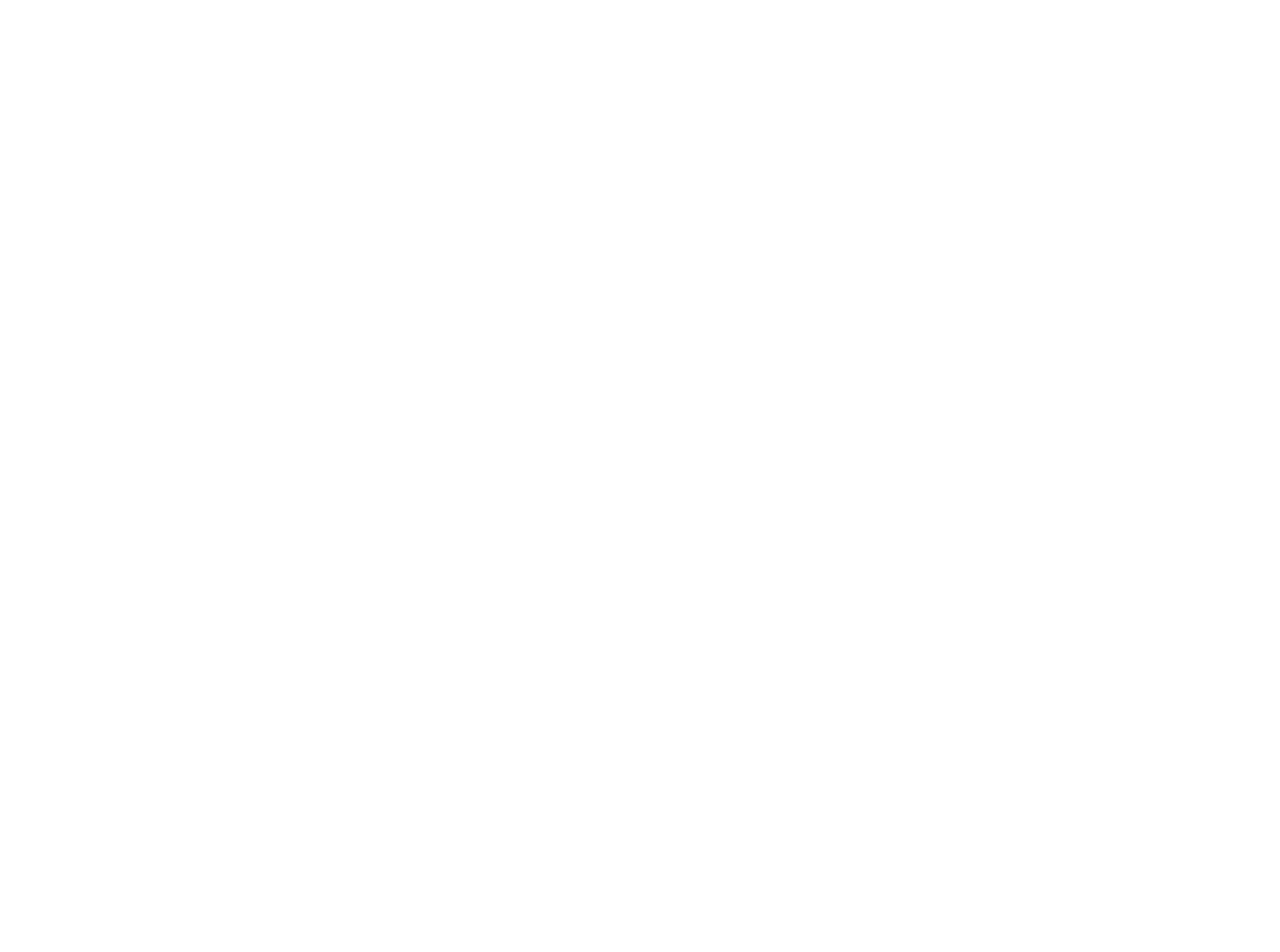
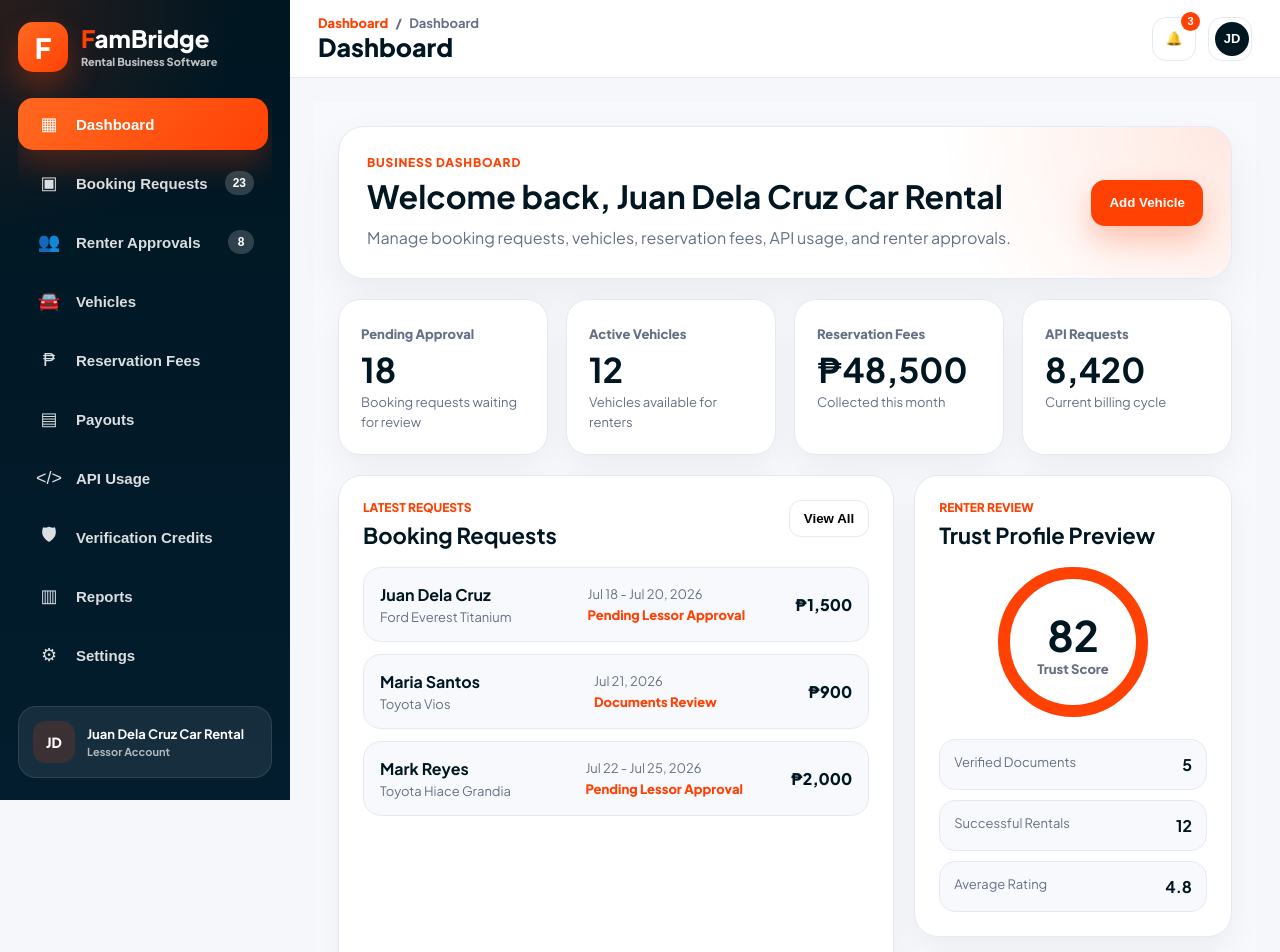
Before and after one commit to cgcgldemo2-cmyk/Fambrdige_Renters, an Angular app: page /dashboard in a window 1280 px wide. Before the commit this address led to /. Shown: the top 952 px of the page. Before the commit the page ends 800 px from the top, so only its background shows below. Built offline with nearby package versions, Linux system fonts and the light colour scheme.

Commit message:
done creating lessor dashboard. done integrating sidebar.

```diff
--- a/src/app/app.routes.ts
+++ b/src/app/app.routes.ts
@@ -2,15 +2,24 @@
 
 export const routes: Routes = [
   {
-    path: '',
+    path: 'login',
     loadComponent: () =>
       import('./pages/lessor-login/lessor-login.component')
         .then(m => m.LessorLoginComponent)
   },
   {
-    path: 'lessor-login',
+    path: 'dashboard',
     loadComponent: () =>
-      import('./pages/lessor-login/lessor-login.component')
-        .then(m => m.LessorLoginComponent)
+      import('./pages/lessor-dashboard/lessor-dashboard.component')
+        .then(m => m.LessorDashboardComponent)
+  },
+  {
+    path: '',
+    redirectTo: 'login',
+    pathMatch: 'full'
+  },
+  {
+    path: '**',
+    redirectTo: 'login'
   }
 ];
--- /dev/null
+++ b/src/app/pages/lessor-dashboard/lessor-dashboard.component.html
@@ -0,0 +1,135 @@
+<app-lessor-sidebar>
+  <section class="dashboard-page">
+
+    <div class="dashboard-hero">
+      <div>
+        <p>Business Dashboard</p>
+        <h1>Welcome back, Juan Dela Cruz Car Rental</h1>
+        <span>
+          Manage booking requests, vehicles, reservation fees, API usage, and renter approvals.
+        </span>
+      </div>
+
+      <button type="button">
+        Add Vehicle
+      </button>
+    </div>
+
+    <section class="summary-grid">
+      <article class="summary-card" *ngFor="let card of summaryCards">
+        <span>{{ card.label }}</span>
+        <strong>{{ card.value }}</strong>
+        <p>{{ card.description }}</p>
+      </article>
+    </section>
+
+    <section class="dashboard-grid">
+
+      <article class="panel-card booking-panel">
+        <div class="panel-header">
+          <div>
+            <p>Latest Requests</p>
+            <h2>Booking Requests</h2>
+          </div>
+
+          <button type="button">View All</button>
+        </div>
+
+        <div class="booking-list">
+          <div class="booking-row" *ngFor="let booking of bookingRequests">
+            <div>
+              <strong>{{ booking.renter }}</strong>
+              <span>{{ booking.vehicle }}</span>
+            </div>
+
+            <div>
+              <small>{{ booking.date }}</small>
+              <span class="status">{{ booking.status }}</span>
+            </div>
+
+            <div class="fee">
+              {{ booking.fee }}
+            </div>
+          </div>
+        </div>
+      </article>
+
+      <article class="panel-card trust-panel">
+        <div class="panel-header">
+          <div>
+            <p>Renter Review</p>
+            <h2>Trust Profile Preview</h2>
+          </div>
+        </div>
+
+        <div class="trust-score">
+          <strong>82</strong>
+          <span>Trust Score</span>
+        </div>
+
+        <div class="trust-list">
+          <div>
+            <span>Verified Documents</span>
+            <strong>5</strong>
+          </div>
+
+          <div>
+            <span>Successful Rentals</span>
+            <strong>12</strong>
+          </div>
+
+          <div>
+            <span>Average Rating</span>
+            <strong>4.8</strong>
+          </div>
+        </div>
+      </article>
+
+      <article class="panel-card">
+        <div class="panel-header">
+          <div>
+            <p>Billing</p>
+            <h2>API Usage</h2>
+          </div>
+        </div>
+
+        <div class="usage-box">
+          <strong>8,420</strong>
+          <span>API requests this cycle</span>
+        </div>
+
+        <p class="muted-text">
+          Used for renter registration, booking requests, vehicle data, documents, and reports.
+        </p>
+      </article>
+
+      <article class="panel-card">
+        <div class="panel-header">
+          <div>
+            <p>Credits</p>
+            <h2>Verification Credits</h2>
+          </div>
+        </div>
+
+        <div class="credit-grid">
+          <div>
+            <span>Remaining</span>
+            <strong>128</strong>
+          </div>
+
+          <div>
+            <span>Earned</span>
+            <strong>42</strong>
+          </div>
+
+          <div>
+            <span>Used</span>
+            <strong>18</strong>
+          </div>
+        </div>
+      </article>
+
+    </section>
+
+  </section>
+</app-lessor-sidebar>
--- /dev/null
+++ b/src/app/pages/lessor-dashboard/lessor-dashboard.component.scss
@@ -0,0 +1,299 @@
+$primary: #ff4104;
+$dark: #001621;
+$muted: #667085;
+$border: #e5eaf2;
+$soft: #f7f9fc;
+$green: #16a34a;
+
+.dashboard-page {
+  padding: 24px;
+  background: $soft;
+  min-height: 100vh;
+}
+
+.dashboard-hero {
+  padding: 28px;
+  border-radius: 26px;
+  background:
+    radial-gradient(circle at top right, rgba(255, 65, 4, 0.12), transparent 32%),
+    #ffffff;
+  border: 1px solid $border;
+  box-shadow: 0 18px 45px rgba(0, 22, 33, 0.06);
+  display: flex;
+  align-items: center;
+  justify-content: space-between;
+  gap: 18px;
+
+  p {
+    margin: 0 0 8px;
+    color: $primary;
+    font-size: 12px;
+    font-weight: 900;
+    text-transform: uppercase;
+    letter-spacing: 0.8px;
+  }
+
+  h1 {
+    margin: 0 0 10px;
+    color: $dark;
+    font-size: 32px;
+    line-height: 1.15;
+  }
+
+  span {
+    color: $muted;
+    line-height: 1.6;
+  }
+
+  button {
+    height: 46px;
+    border: 0;
+    border-radius: 14px;
+    padding: 0 18px;
+    background: $primary;
+    color: #ffffff;
+    font-weight: 900;
+    cursor: pointer;
+    white-space: nowrap;
+    box-shadow: 0 14px 30px rgba(255, 65, 4, 0.28);
+  }
+}
+
+.summary-grid {
+  margin-top: 20px;
+  display: grid;
+  grid-template-columns: repeat(4, 1fr);
+  gap: 18px;
+}
+
+.summary-card {
+  padding: 22px;
+  border-radius: 22px;
+  background: #ffffff;
+  border: 1px solid $border;
+  box-shadow: 0 14px 34px rgba(0, 22, 33, 0.05);
+
+  span {
+    color: $muted;
+    font-size: 13px;
+    font-weight: 800;
+  }
+
+  strong {
+    display: block;
+    margin: 10px 0 6px;
+    color: $dark;
+    font-size: 34px;
+    line-height: 1;
+  }
+
+  p {
+    margin: 0;
+    color: $muted;
+    font-size: 13px;
+    line-height: 1.5;
+  }
+}
+
+.dashboard-grid {
+  margin-top: 20px;
+  display: grid;
+  grid-template-columns: 1.4fr 0.8fr;
+  gap: 20px;
+}
+
+.panel-card {
+  padding: 24px;
+  border-radius: 24px;
+  background: #ffffff;
+  border: 1px solid $border;
+  box-shadow: 0 14px 34px rgba(0, 22, 33, 0.05);
+}
+
+.panel-header {
+  display: flex;
+  align-items: flex-start;
+  justify-content: space-between;
+  gap: 14px;
+  margin-bottom: 18px;
+
+  p {
+    margin: 0 0 6px;
+    color: $primary;
+    font-size: 12px;
+    font-weight: 900;
+    text-transform: uppercase;
+  }
+
+  h2 {
+    margin: 0;
+    color: $dark;
+    font-size: 22px;
+  }
+
+  button {
+    border: 1px solid $border;
+    background: #ffffff;
+    border-radius: 12px;
+    padding: 10px 14px;
+    font-weight: 900;
+    cursor: pointer;
+  }
+}
+
+.booking-panel {
+  grid-row: span 2;
+}
+
+.booking-list {
+  display: grid;
+  gap: 12px;
+}
+
+.booking-row {
+  padding: 16px;
+  border-radius: 18px;
+  background: $soft;
+  border: 1px solid $border;
+  display: grid;
+  grid-template-columns: 1fr 1fr auto;
+  gap: 14px;
+  align-items: center;
+
+  strong {
+    display: block;
+    color: $dark;
+    margin-bottom: 4px;
+  }
+
+  span,
+  small {
+    display: block;
+    color: $muted;
+    font-size: 13px;
+  }
+
+  .status {
+    margin-top: 5px;
+    color: $primary;
+    font-weight: 900;
+  }
+
+  .fee {
+    color: $dark;
+    font-weight: 900;
+  }
+}
+
+.trust-score {
+  width: 150px;
+  height: 150px;
+  margin: 10px auto 22px;
+  border-radius: 50%;
+  border: 12px solid $primary;
+  display: flex;
+  flex-direction: column;
+  align-items: center;
+  justify-content: center;
+
+  strong {
+    font-size: 42px;
+    color: $dark;
+  }
+
+  span {
+    color: $muted;
+    font-weight: 800;
+    font-size: 13px;
+  }
+}
+
+.trust-list,
+.credit-grid {
+  display: grid;
+  gap: 10px;
+
+  div {
+    padding: 14px;
+    border-radius: 16px;
+    background: $soft;
+    border: 1px solid $border;
+    display: flex;
+    justify-content: space-between;
+    gap: 14px;
+  }
+
+  span {
+    color: $muted;
+    font-size: 13px;
+  }
+
+  strong {
+    color: $dark;
+  }
+}
+
+.usage-box {
+  padding: 22px;
+  border-radius: 20px;
+  background: linear-gradient(135deg, #001621, #12384e);
+  color: #ffffff;
+
+  strong {
+    display: block;
+    font-size: 42px;
+    line-height: 1;
+    margin-bottom: 8px;
+  }
+
+  span {
+    opacity: 0.78;
+  }
+}
+
+.muted-text {
+  color: $muted;
+  line-height: 1.6;
+}
+
+@media (max-width: 1100px) {
+  .summary-grid {
+    grid-template-columns: repeat(2, 1fr);
+  }
+
+  .dashboard-grid {
+    grid-template-columns: 1fr;
+  }
+
+  .booking-panel {
+    grid-row: auto;
+  }
+}
+
+@media (max-width: 700px) {
+  .dashboard-page {
+    padding: 16px;
+  }
+
+  .dashboard-hero {
+    flex-direction: column;
+    align-items: flex-start;
+    padding: 22px;
+
+    h1 {
+      font-size: 25px;
+    }
+
+    button {
+      width: 100%;
+    }
+  }
+
+  .summary-grid {
+    grid-template-columns: 1fr;
+  }
+
+  .booking-row {
+    grid-template-columns: 1fr;
+  }
+}
--- /dev/null
+++ b/src/app/pages/lessor-dashboard/lessor-dashboard.component.ts
@@ -0,0 +1,62 @@
+import { CommonModule } from '@angular/common';
+import { Component } from '@angular/core';
+import { LessorSidebarComponent } from '../../shared/components/lessor-sidebar/lessor-sidebar.component';
+
+@Component({
+  selector: 'app-lessor-dashboard',
+  standalone: true,
+  imports: [
+    CommonModule,
+    LessorSidebarComponent
+  ],
+  templateUrl: './lessor-dashboard.component.html',
+  styleUrls: ['./lessor-dashboard.component.scss']
+})
+export class LessorDashboardComponent {
+  summaryCards = [
+    {
+      label: 'Pending Approval',
+      value: '18',
+      description: 'Booking requests waiting for review'
+    },
+    {
+      label: 'Active Vehicles',
+      value: '12',
+      description: 'Vehicles available for renters'
+    },
+    {
+      label: 'Reservation Fees',
+      value: '₱48,500',
+      description: 'Collected this month'
+    },
+    {
+      label: 'API Requests',
+      value: '8,420',
+      description: 'Current billing cycle'
+    }
+  ];
+
+  bookingRequests = [
+    {
+      renter: 'Juan Dela Cruz',
+      vehicle: 'Ford Everest Titanium',
+      date: 'Jul 18 - Jul 20, 2026',
+      status: 'Pending Lessor Approval',
+      fee: '₱1,500'
+    },
+    {
+      renter: 'Maria Santos',
+      vehicle: 'Toyota Vios',
+      date: 'Jul 21, 2026',
+      status: 'Documents Review',
+      fee: '₱900'
+    },
+    {
+      renter: 'Mark Reyes',
+      vehicle: 'Toyota Hiace Grandia',
+      date: 'Jul 22 - Jul 25, 2026',
+      status: 'Pending Lessor Approval',
+      fee: '₱2,000'
+    }
+  ];
+}
```
